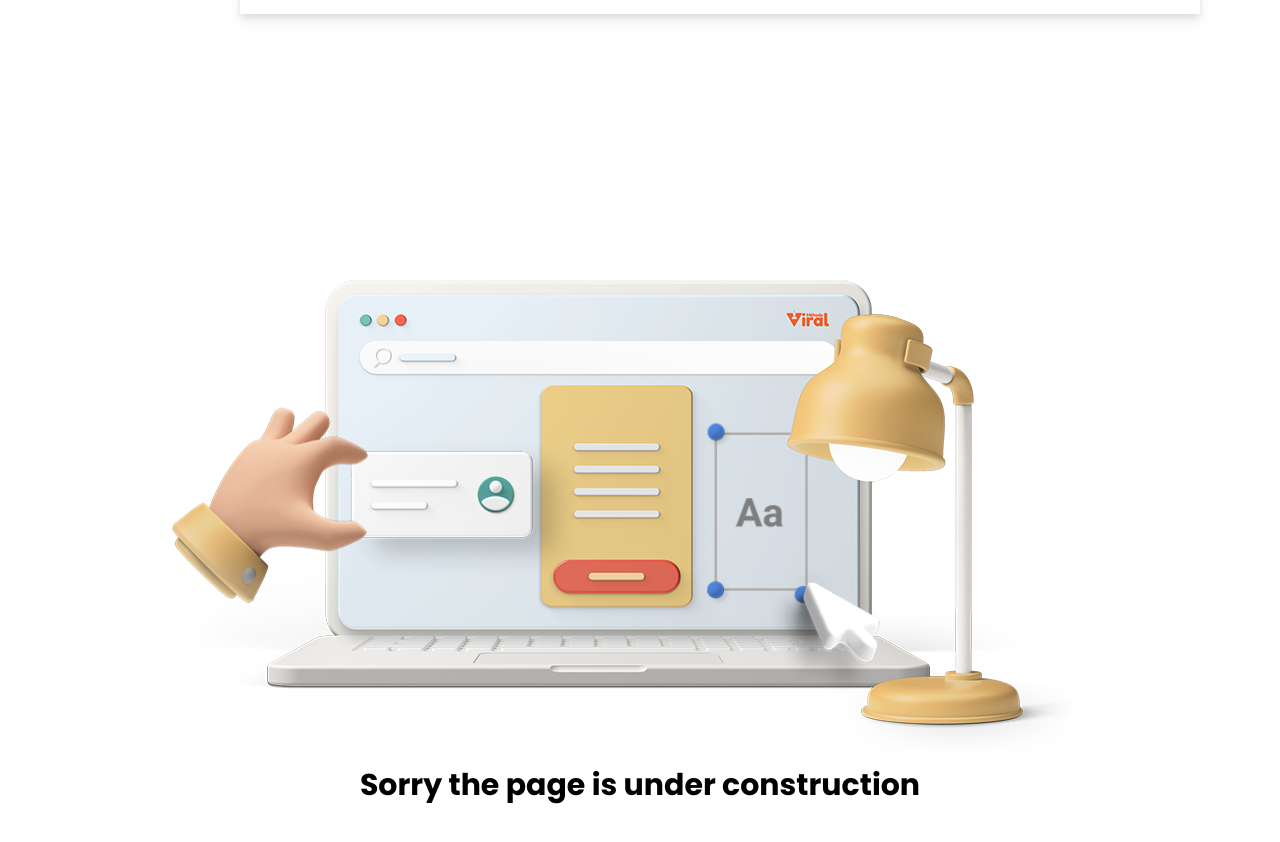
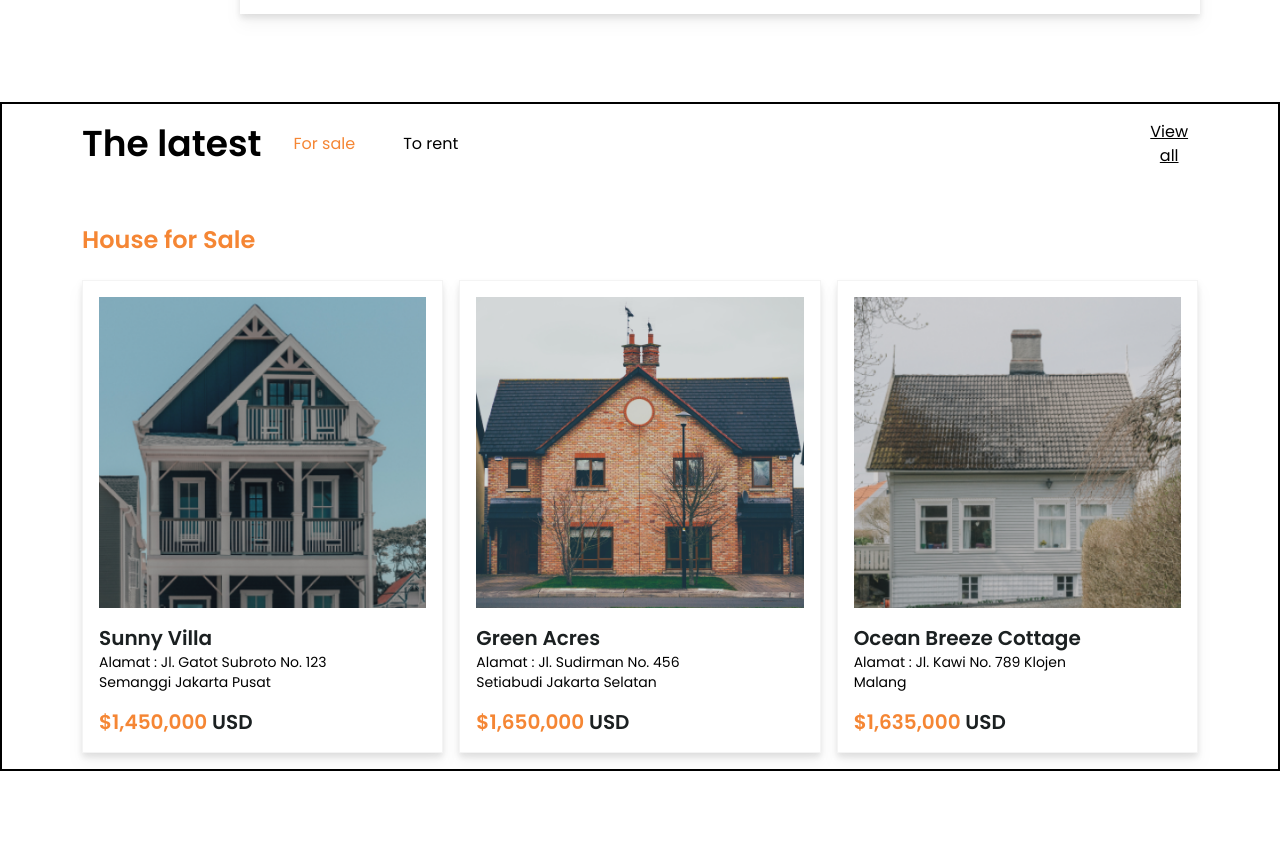
Before and after one commit to yorisofficial/omah, a Next.js app: page / in a window 1280 px wide. Shown: the part 1238-2080 px from the top of the page. After the commit the page ends 2009 px from the top, so only its background shows below. Built offline with nearby package versions, Linux system fonts and the light colour scheme.

Commit message:
Update add menu rent house

```diff
--- a/src/app/(pages)/safehouse/page.tsx
+++ b/src/app/(pages)/safehouse/page.tsx
@@ -1,12 +1,118 @@
-import UnderContruction from '@/app/component/ui/undercontruct/page'
-import React from 'react'
+"use client";
+import Button from "@/app/component/ui/button/page";
+import dataHouse from "@/app/api/house.json";
+import Image from "next/image";
+import React, { useState } from "react";
 
 const HousePage = () => {
-    return (
-        <div>
-            <UnderContruction />
+  const [activeTab, setActiveTabe] = useState("forSale");
+  const handleTabChange = (tab: string) => {
+    setActiveTabe(tab);
+  };
+  return (
+    <div className="w-full h-full p-4 md:px-20 border-2">
+      <div className="navigation flex flex-col md:flex-row justify-between items-center">
+        <div className="flex flex-col md:flex-row md:w-full gap-4 md:gap-8 items-center">
+          <h1 className="text-4xl font-semibold">The latest</h1>
+          <div className="flex items-center gap-4 md:gap-8 xl:gap-12">
+            <Button
+              variant="link"
+              className={`no-underline ${activeTab === "forSale" ? "text-primary" : ""}`}
+              onClick={() => handleTabChange("forSale")}
+            >
+              For sale
+            </Button>
+            <Button
+              variant="link"
+              className={`no-underline ${activeTab === "forRent" ? "text-primary" : ""}`}
+              onClick={() => handleTabChange("forRent")}
+            >
+              To rent
+            </Button>
+          </div>
         </div>
-    )
-}
+        <Button variant="link">View all</Button>
+      </div>
+      <div className="card-items">
+        <div className="w-full h-full flex mt-8">
+          {activeTab === "forSale" && (
+            <div className="w-full h-full">
+              <div className="w-full my-6">
+                <h1 className="text-2xl font-semibold text-primary">House for Sale</h1>
+              </div>
+              <div className="w-full h-full grid grid-cols-1 md:grid-cols-2 xl:grid-cols-3 gap-4 justify-start items-start">
+                {dataHouse.forSale.slice(0, 3).map((item) => (
+                  <div
+                    key={item.id}
+                    className="card-component border h-full bg-white drop-shadow-lg border-[#f4f4f4] p-4"
+                  >
+                    <div className="header">
+                      <Image
+                        className="w-full object-contain"
+                        src={item.img}
+                        alt={item.name}
+                        width={300}
+                        height={300}
+                      />
+                    </div>
+                    <div className="body mt-4 w-full flex flex-col justify-between">
+                      <div className="flex flex-col h-full">
+                        <h1 className="text-xl text-black font-semibold">{item.name}</h1>
+                        <p className="text-sm w-3/4 font-light">
+                          Alamat : {item.alamat.jalan} {item.alamat.kecamatan} {item.alamat.kota}
+                        </p>
+                      </div>
+                      <p className="text-xl mt-4 text-primary font-semibold">
+                        ${item.price.toLocaleString("en-US")}{" "}
+                        <span className="text-black">USD</span>
+                      </p>
+                    </div>
+                  </div>
+                ))}
+              </div>
+            </div>
+          )}
+          {activeTab === "forRent" && (
+            <div className="w-full h-full">
+              <div className="w-full my-6">
+                <h1 className="text-2xl font-semibold text-primary">House to Rent</h1>
+              </div>
+              <div className="w-full h-full grid grid-cols-1 md:grid-cols-2 xl:grid-cols-3 gap-4 justify-start items-start">
+                {dataHouse.forRent.slice(0, 3).map((item) => (
+                  <div
+                    key={item.id}
+                    className="card-component border h-full bg-white drop-shadow-lg border-[#f4f4f4] p-4"
+                  >
+                    <div className="header">
+                      <Image
+                        className="w-full object-contain"
+                        src={item.img}
+                        alt={item.name}
+                        width={300}
+                        height={300}
+                      />
+                    </div>
+                    <div className="body mt-4 w-full flex flex-col justify-between">
+                      <div className="flex flex-col h-full">
+                        <h1 className="text-xl text-black font-semibold">{item.name}</h1>
+                        <p className="text-sm w-3/4 font-light">
+                          Alamat : {item.alamat.jalan} {item.alamat.kecamatan} {item.alamat.kota}
+                        </p>
+                      </div>
+                      <p className="text-xl mt-4 text-primary font-semibold">
+                        ${item.price.toLocaleString("en-US")}{" "}
+                        <span className="text-black">USD</span>
+                      </p>
+                    </div>
+                  </div>
+                ))}
+              </div>
+            </div>
+          )}
+        </div>
+      </div>
+    </div>
+  );
+};
 
-export default HousePage
+export default HousePage;
--- a/src/app/api/house.json
+++ b/src/app/api/house.json
@@ -3,6 +3,7 @@
         {
             "id": 1,
             "price": 1450000,
+            "img": "/thelatest/green-house.png",
             "name": "Sunny Villa",
             "alamat": {
                 "jalan": "Jl. Gatot Subroto No. 123",
@@ -13,6 +14,7 @@
         {
             "id": 2,
             "price": 1650000,
+            "img": "/thelatest/orange-house.png",
             "name": "Green Acres",
             "alamat": {
                 "jalan": "Jl. Sudirman No. 456",
@@ -23,6 +25,29 @@
         {
             "id": 3,
             "price": 1635000,
+            "img": "/thelatest/white-house.png",
+            "name": "Ocean Breeze Cottage",
+            "alamat": {
+                "jalan": "Jl. Kawi No. 789",
+                "kecamatan": "Klojen",
+                "kota": "Malang"
+            }
+        },
+        {
+            "id": 4,
+            "price": 1635000,
+            "img": "/thelatest/white-house.png",
+            "name": "Ocean Breeze Cottage",
+            "alamat": {
+                "jalan": "Jl. Kawi No. 789",
+                "kecamatan": "Klojen",
+                "kota": "Malang"
+            }
+        },
+        {
+            "id": 5,
+            "price": 1635000,
+            "img": "/thelatest/white-house.png",
             "name": "Ocean Breeze Cottage",
             "alamat": {
                 "jalan": "Jl. Kawi No. 789",
@@ -35,6 +60,7 @@
         {
             "id": 1,
             "price": 1450000,
+            "img": "/thelatest/white-house.png",
             "name": "Sunny Villa",
             "alamat": {
                 "jalan": "Jl. Gatot Subroto No. 123",
@@ -45,6 +71,7 @@
         {
             "id": 2,
             "price": 1650000,
+            "img": "/thelatest/white-house.png",
             "name": "Green Acres",
             "alamat": {
                 "jalan": "Jl. Sudirman No. 456",
@@ -55,6 +82,7 @@
         {
             "id": 3,
             "price": 1635000,
+            "img": "/thelatest/white-house.png",
             "name": "Ocean Breeze Cottage",
             "alamat": {
                 "jalan": "Jl. Kawi No. 789",
--- a/src/app/component/ui/button/page.tsx
+++ b/src/app/component/ui/button/page.tsx
@@ -1,25 +1,27 @@
-import React from 'react'
+import React from "react";
 
 type ButtonProps = {
-    children?: React.ReactNode,
-    className?: string,
-    variant?: "primary" | "link",
-    onClick?: () => void,
-}
+  children?: React.ReactNode;
+  className?: string;
+  variant?: "primary" | "link";
+  onClick?: () => void;
+};
 
 function Button({ children, className, variant = "primary", onClick }: ButtonProps | any) {
   const styles: Record<string, string> = {
     primary: `bg-primary text-white px-4 md:px-6 xl:px-8 py-3`,
-        link: `underline`,
+    link: `underline hover:text-primary duration-500`,
   };
 
   const buttonClassName = `${styles[variant]} ${className}`;
 
   return (
     <div>
-            <button onClick={onClick} className={buttonClassName}>{children}</button>
+      <button onClick={onClick} className={buttonClassName}>
+        {children}
+      </button>
     </div>
-    )
+  );
 }
 
-export default Button
+export default Button;
--- a/src/app/page.tsx
+++ b/src/app/page.tsx
@@ -1,9 +1,10 @@
-"use client"
-import Image from 'next/image'
-import UnderContruction from './component/ui/undercontruct/page'
-import { useState } from 'react'
-import Button from './component/ui/button/page';
-import menuData from '@/app/api/search.json'
+"use client";
+import Image from "next/image";
+import UnderContruction from "./component/ui/undercontruct/page";
+import { useState } from "react";
+import Button from "./component/ui/button/page";
+import menuData from "@/app/api/search.json";
+import HousePage from "./(pages)/safehouse/page";
 
 interface Option {
   label: string;
@@ -16,10 +17,10 @@ const roomMenu: Option[] = menuData.roomMenu;
 const footageMenu: Option[] = menuData.footageMenu;
 
 export default function Home() {
-  const [selectedLocation, setSelectedLocation] = useState('');
-  const [selectedPrice, setSelectedPrice] = useState('');
-  const [selectedRoom, setSelectedRoom] = useState('');
-  const [selectedFootage, setSelectedFootage] = useState('');
+  const [selectedLocation, setSelectedLocation] = useState("");
+  const [selectedPrice, setSelectedPrice] = useState("");
+  const [selectedRoom, setSelectedRoom] = useState("");
+  const [selectedFootage, setSelectedFootage] = useState("");
 
   const handleLocationChange = (event: React.ChangeEvent<HTMLSelectElement>) => {
     setSelectedLocation(event.target.value);
@@ -38,72 +39,111 @@ export default function Home() {
   };
 
   const handleSearch = () => {
-    console.log('Search result:', 'Location:', selectedLocation, 'Price:', selectedPrice, 'Room:', selectedRoom, 'Footage:', selectedFootage);
+    console.log(
+      "Search result:",
+      "Location:",
+      selectedLocation,
+      "Price:",
+      selectedPrice,
+      "Room:",
+      selectedRoom,
+      "Footage:",
+      selectedFootage
+    );
   };
   return (
-    <main className='w-full'>
-      <section id='hero'>
+    <main className="w-full">
+      <section id="hero">
         <div className="w-full h-full py-32">
           <div className="header-text flex flex-col xl:flex-row w-full justify-between items-center px-4 p-4 xl:px-20">
             <div className="flex w-full xl:w-[650px]">
-              <h1 className="text-6xl font-semibold w-full">Ready to <br></br> find your new home</h1>
+              <h1 className="text-6xl font-semibold w-full">
+                Ready to <br></br> find your new home
+              </h1>
             </div>
             <div className="flex items-start xl:w-[434px] gap-5">
-              <span className='w-8 h-2 rounded bg-primary mt-2'></span>
-              <p className="text-lg text-black w-3/4 flex">looking for a house with a low price and quality here, and sell your house quickly here</p>
+              <span className="w-8 h-2 rounded bg-primary mt-2"></span>
+              <p className="text-lg text-black w-3/4 flex">
+                looking for a house with a low price and quality here, and sell your house quickly
+                here
+              </p>
             </div>
           </div>
           <div className="content-menu w-full h-full mt-8">
             <div className="w-full h-full flex flex-col justify-center items-center relative p-4 xl:p-0">
-              <Image className="w-full h-full xl:pr-20 object-contain" src="/home/home-img.svg" height={1300} width={500} alt='hero-image' />
+              <Image
+                className="w-full h-full xl:pr-20 object-contain"
+                src="/home/home-img.svg"
+                height={1300}
+                width={500}
+                alt="hero-image"
+              />
               <div className="w-full xl:w-3/4 h-fit p-4 xl:px-20 py-4 bg-white drop-shadow-lg xl:absolute xl:-bottom-10 right-20">
                 <div className="grid grid-cols-2 md:grid-cols-5 gap-6">
                   <div className="w-full h-full flex justify-center items-start flex-col">
-                    <label className='font-semibold'>Location</label>
-                    <select className='' value={selectedLocation} onChange={handleLocationChange}>
-                      <option value="" className='cursor-none'>-- Select Location</option>
+                    <label className="font-semibold">Location</label>
+                    <select className="" value={selectedLocation} onChange={handleLocationChange}>
+                      <option value="" className="cursor-none">
+                        -- Select Location
+                      </option>
                       {locationMenu.map((item, index) => (
-                        <option key={index} value={item.value}>{item.value}</option>
+                        <option key={index} value={item.value}>
+                          {item.value}
+                        </option>
                       ))}
                     </select>
                   </div>
                   <div className="w-full h-full flex justify-center items-start flex-col">
-                    <label className='font-semibold'>Price</label>
+                    <label className="font-semibold">Price</label>
                     <select value={selectedPrice} onChange={handlePriceChange}>
-                      <option value="" className='cursor-none'>-- Select Price</option>
+                      <option value="" className="cursor-none">
+                        -- Select Price
+                      </option>
                       {priceMenu.map((item, index) => (
-                        <option key={index} value={item.value}>{item.value}</option>
+                        <option key={index} value={item.value}>
+                          {item.value}
+                        </option>
                       ))}
                     </select>
                   </div>
                   <div className="w-full h-full flex justify-center items-start flex-col">
-                    <label className='font-semibold'>Room</label>
+                    <label className="font-semibold">Room</label>
                     <select value={selectedRoom} onChange={handleRoomChange}>
-                      <option value="" className='cursor-none'>-- Select Room</option>
+                      <option value="" className="cursor-none">
+                        -- Select Room
+                      </option>
                       {roomMenu.map((item, index) => (
-                        <option key={index} value={item.value}>{item.value} Rooms</option>
+                        <option key={index} value={item.value}>
+                          {item.value} Rooms
+                        </option>
                       ))}
                     </select>
                   </div>
                   <div className="w-full h-full flex justify-center items-start flex-col">
-                    <label className='font-semibold'>Footage</label>
+                    <label className="font-semibold">Footage</label>
                     <select value={selectedFootage} onChange={handleFootageChange}>
-                      <option value="" className='cursor-none'>-- Select Footage</option>
+                      <option value="" className="cursor-none">
+                        -- Select Footage
+                      </option>
                       {footageMenu.map((item, index) => (
-                        <option key={index} value={item.value}>{item.value} Footage</option>
+                        <option key={index} value={item.value}>
+                          {item.value} Footage
+                        </option>
                       ))}
                     </select>
                   </div>
                   <div className="button-group w-full h-full col-span-2 md:col-auto flex justify-center items-center mt-4 md:mt-0">
-                    <Button onClick={handleSearch} className="" variant="primary">Search</Button>
+                    <Button onClick={handleSearch} className="" variant="primary">
+                      Search
+                    </Button>
                   </div>
                 </div>
               </div>
             </div>
           </div>
         </div>
-      </section >
-      <UnderContruction />
-    </main >
-  )
+      </section>
+      <HousePage />
+    </main>
+  );
 }
```
Lines whose indentation alone changed are shown as unchanged.
